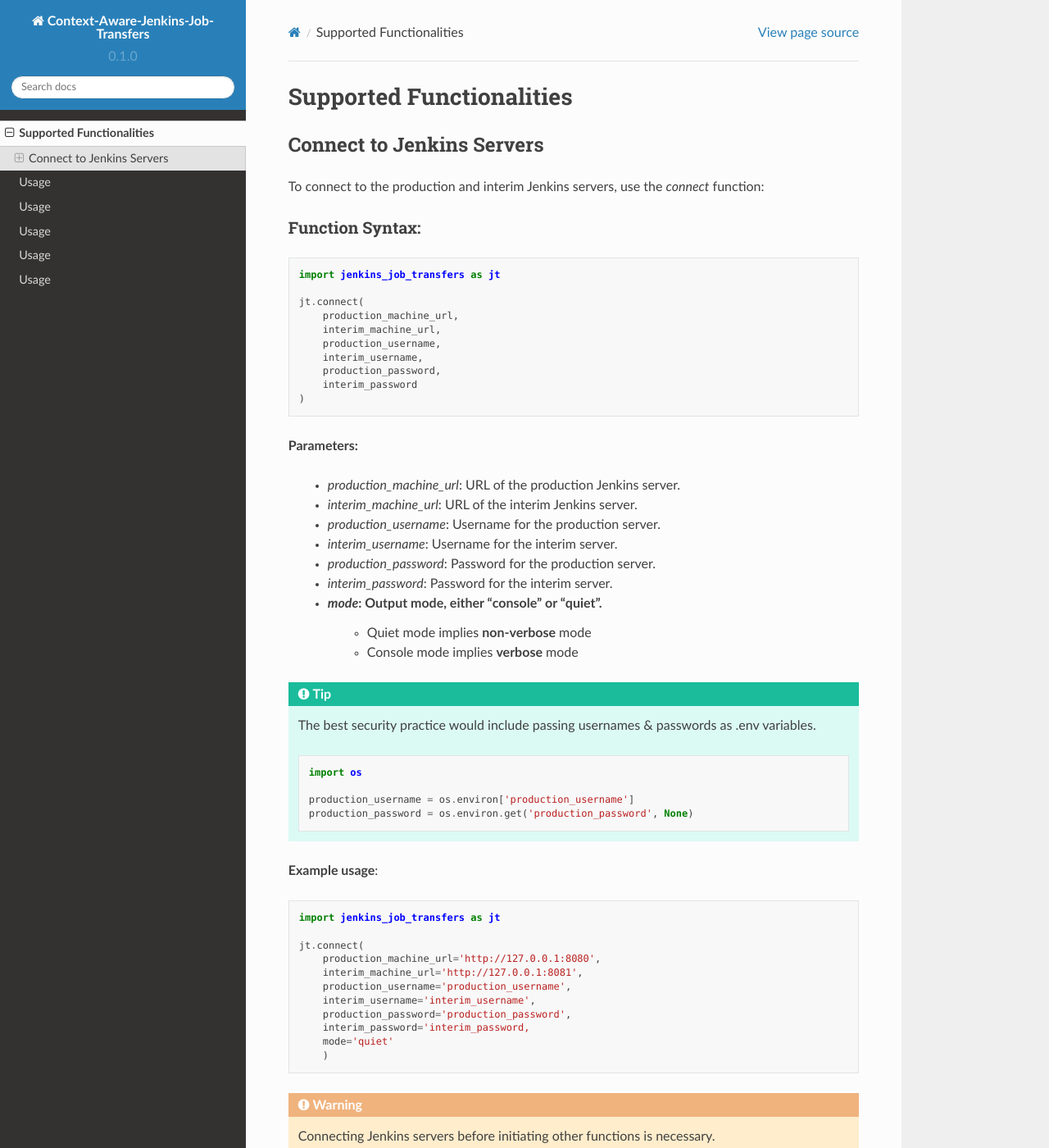
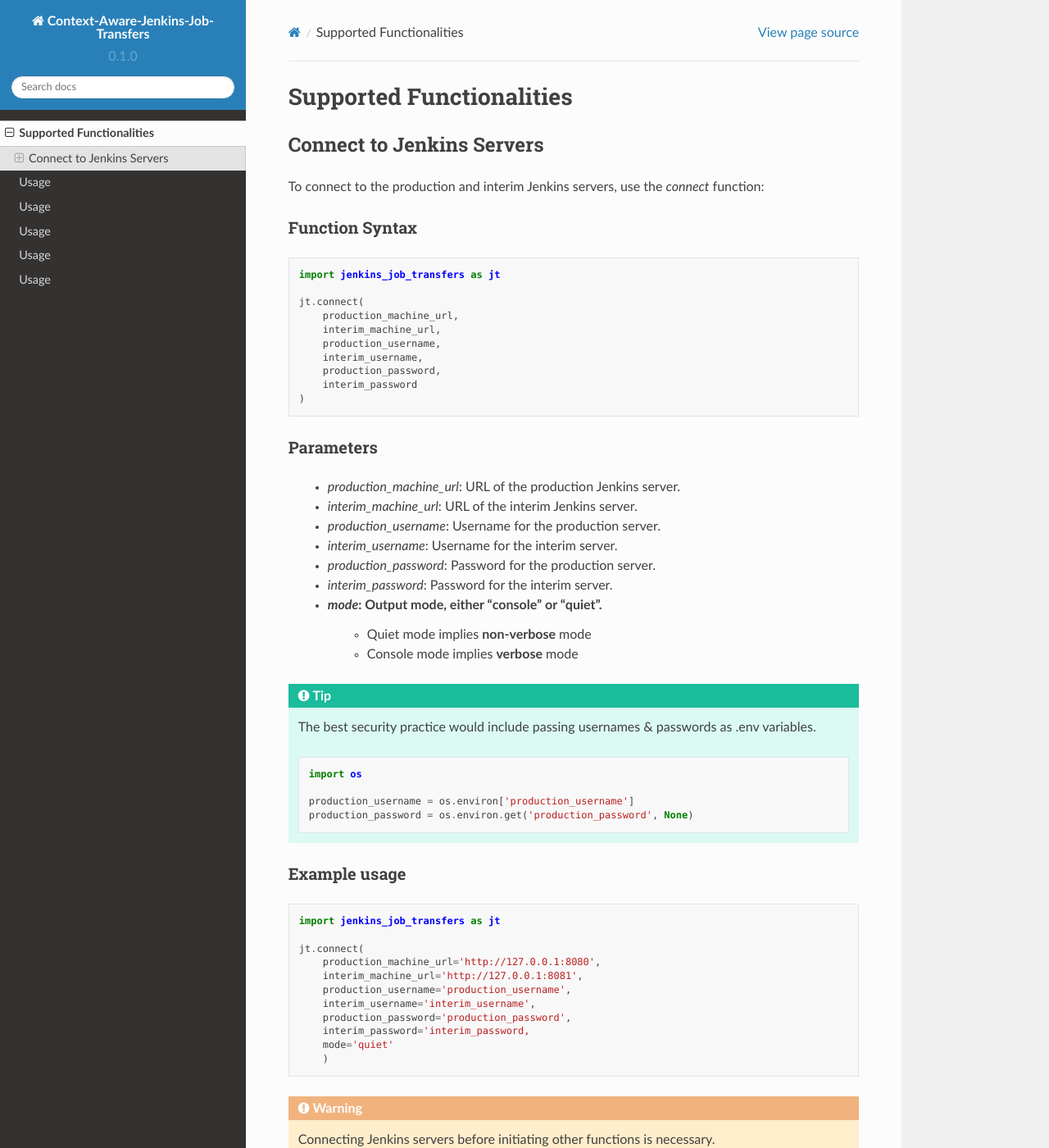
Before and after one commit to joelkariyalil/Context-Aware-Jenkins-Transfers-Documentation, a Sphinx documentation site: the page built from docs/source/usage.rst, in a window 1280 px wide and 1400 px high. Shown: the whole window at 82% size. Built offline with Sphinx 7.4.7 and the Read the Docs theme 2.0.0, drawn with Linux system fonts in a browser that asks for light colours; pages that are not in the unit, such as notebooks, are missing from menus.

```diff
--- a/docs/source/usage.rst
+++ b/docs/source/usage.rst
@@ -13,7 +13,7 @@ ___________________
 
 To connect to the production and interim Jenkins servers, use the `connect` function:
 
-**Function Syntax:**
+**Function Syntax**
 ^^^^^^^^^^^^^^^^^^^
 
 .. code-block:: python
@@ -29,7 +29,8 @@ To connect to the production and interim Jenkins servers, use the `connect` func
         interim_password
     )
 
-**Parameters:**
+**Parameters**
+^^^^^^
 
     - `production_machine_url`: URL of the production Jenkins server.
     - `interim_machine_url`: URL of the interim Jenkins server.
@@ -54,7 +55,8 @@ To connect to the production and interim Jenkins servers, use the `connect` func
 
 
 
-**Example usage**:
+**Example usage**
+^^^^
 
 .. code-block:: python
 
```
